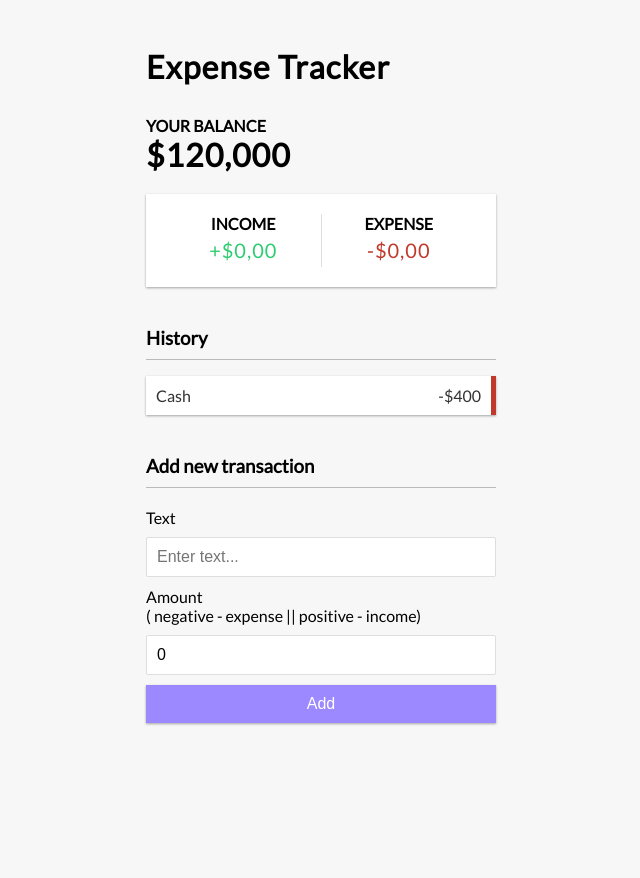
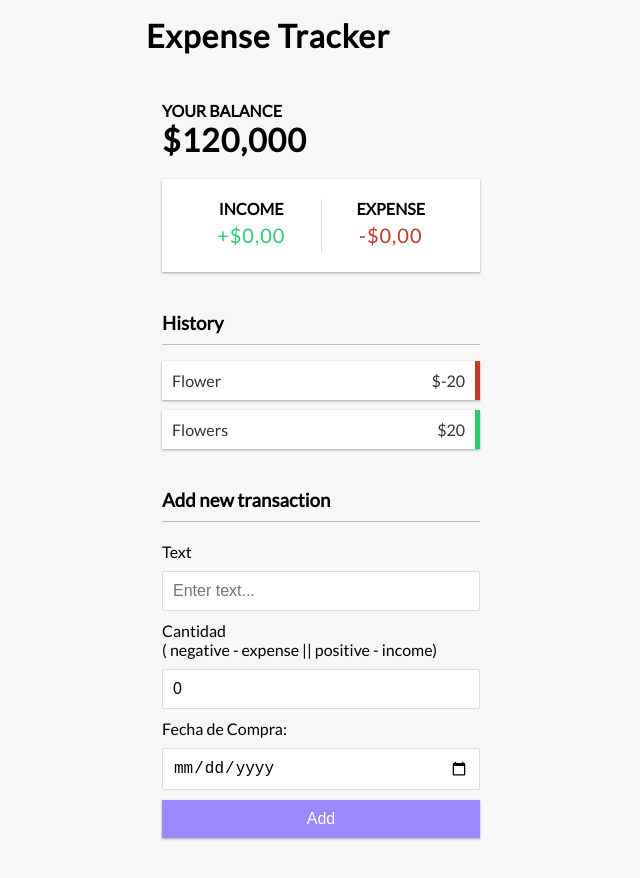
Before and after one commit to antonioayalam2001/ExpenseTracker, a React (Vite) app: page / in a window 1280 px wide. Shown: the top 878 px of the page, without its empty margins (319-959 px from the left). Before the commit the page ends 800 px from the top, so only its background shows below. Built offline with nearby package versions, Linux system fonts and the light colour scheme.

Commit message:
Agregando las funcionalidades de añadir y eliminar

```diff
--- a/src/App.css
+++ b/src/App.css
@@ -26,9 +26,10 @@ body {
   flex-direction: column;
   align-items: center;
   justify-content: center;
-  min-height: 100vh;
+  min-height: 100dvh;
   margin: 0;
   font-family: 'Lato', sans-serif;
+  padding: 1rem;
 }
 
 .container {
@@ -36,6 +37,7 @@ body {
     width: 90%;
     min-width: 350px;
     max-width: 1200px;
+    padding: 1rem;
 }
 
 h1 {
@@ -101,6 +103,15 @@ input[type='number'] {
   width: 100%;
 }
 
+input[type="date"]{
+  border: 1px solid #dedede;
+  border-radius: 2px;
+  display: block;
+  font-size: 16px;
+  padding: 10px;
+  width: 100%;
+}
+
 .btn {
   cursor: pointer;
   background-color: #9c88ff;
@@ -151,13 +162,15 @@ input[type='number'] {
   color: #fff;
   font-size: 20px;
   line-height: 20px;
-  padding: 2px 5px;
+  font-weight: 800;
+  padding: 0px 0.6rem;
   position: absolute;
   top: 50%;
   left: 0;
   transform: translate(-100%, -50%);
   opacity: 0;
   transition: opacity 0.3s ease;
+  height: 100%;
 }
 
 .list li:hover .delete-btn {
--- a/src/components/AddRecord.jsx
+++ b/src/components/AddRecord.jsx
@@ -4,30 +4,45 @@ import { TransactionContext } from "../context/GlobalController";
 export default function AddRecord() {
     const [concept, setConcept] = useState("")
     const [quantity, setQuantity] = useState(0)
+    const [fecha, setFecha] = useState("")
 
-    const { transactions , addTransaction } = useContext(TransactionContext);
+    const { addTransaction } = useContext(TransactionContext);
 
     function submitTransaction(e) {
         e.preventDefault();
-        console.log(transactions);
+        // Validating the form
+        const date = new Date(fecha).toLocaleDateString();
+        console.log(date);
+        if (concept.trim() === "" || quantity.trim() === "" || date.trim() === "Invalid Date") {
+            alert("Please enter a valid concept and amount")
+            return false
+        }
         // Creating a new transaction object
         const newTransaction = {
             id: Math.floor(Math.random() * 100000000),
             concept,
+            date,
             quantity: +quantity
         }
+        // Adding the transaction to the state
+        addTransaction(newTransaction);
     }
     return (
       <div>
-          <h3>Add new transaction</h3>
+            <h3>Add new transaction</h3>
+
           <form id="form" onSubmit={submitTransaction}>
               <div className="form-control">
                   <label htmlFor="text">Text</label>
                   <input value={concept} onChange={e=>setConcept(e.target.value)} type="text" id="text" placeholder="Enter text..." />
               </div>
               <div className="form-control">
-                  <label htmlFor="quantity">Amount  <br /> ( negative - expense || positive - income)  </label>
+                  <label htmlFor="quantity">Cantidad<br /> ( negative - expense || positive - income)  </label>
                   <input value={quantity} onChange={e=>setQuantity(e.target.value)} type="number" id="quantity" placeholder="-123 || 123" />
+              </div>
+              <div className="form-control">
+                  <label htmlFor="date">Fecha de Compra: </label>
+                  <input value={fecha} onChange={e=>setFecha(e.target.value)} type="date" id="quantity" placeholder="" />
               </div>
               <button type="submit" className="btn">Add</button>
           </form>
--- a/src/components/TransactionList.jsx
+++ b/src/components/TransactionList.jsx
@@ -1,12 +1,22 @@
+import { useContext } from "react";
+import { TransactionContext } from "../context/GlobalController";
+
 export default function TransactionList() {
+  const { transactions, deleteTransaction } = useContext(TransactionContext) ;
   return (
-      <div>
-          <h3>History</h3>
-          <ul id="list" className="list">
-              <li className="minus">
-                  Cash <span>-$400</span><button className="delete-btn">x</button>
-              </li>
-            </ul>
+    <div>
+      <h3>History</h3>
+      <ul id="list" className="list">
+        {
+          transactions.map(transaction => (
+            <li className={transaction.quantity < 0 ? 'minus' : 'plus'} key={transaction.id}>
+              {transaction.concept} <span>${transaction.quantity}</span><button
+                onClick={() => deleteTransaction(transaction.id)}
+                className="delete-btn">x</button>
+            </li>
+          ))
+        }
+      </ul>
     </div>
   )
 }
--- a/src/context/TransacionReducer.js
+++ b/src/context/TransacionReducer.js
@@ -1,9 +1,15 @@
 export const initialState = {
     transactions: [{
         id: 1,
-        text: "Flower",
-        amount: -20
-    }]
+        concept: "Flower",
+        quantity: -20
+    },
+    {
+        id: 3,
+        concept: "Flowers",
+        quantity: 20
+    },
+    ]
 }
 
 export const TransactionReducer = (state, action) => {
```
